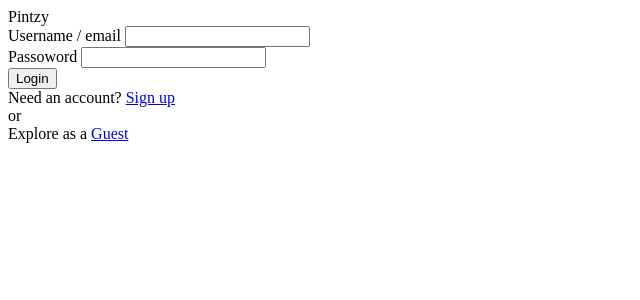
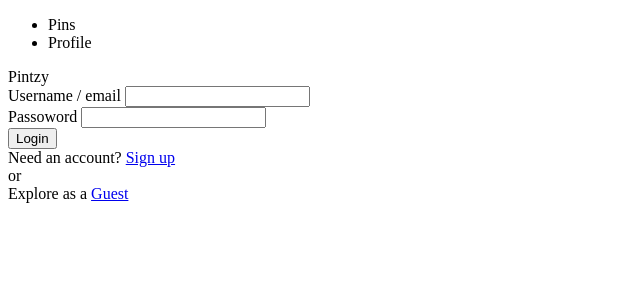
Before and after one commit to NafiurSiddiqui/Pinzy, a PHP site: page /src/html/app_guest.html in a window 1280 px wide. Shown: the top 300 px of the page, without its empty margins (0-640 px from the left). Run offline with PHP 8.4, Linux system fonts and the light colour scheme; some libraries are stand-ins or nearby versions.

Commit message:
sidebar in progress

```diff
--- a/src/html/app_guest.html
+++ b/src/html/app_guest.html
@@ -27,17 +27,29 @@
     <script defer type="module" src="../js/app.js"></script>
     <title>Pintzy - Pin aware your people.</title>
   </head>
-  <body>
+  <body class="flex">
+    <!-- sidebar -->
+    <aside class="absolute w-full max-h-screen h-screen bg-gray-200">
+      <!-- nav -->
+      <nav class="border-b border-gray-400 py-3 px-4">
+        <ul class="flex justify-around">
+          <li
+            class="font-semibold text-lg border border-r-1 border-r-gray-500 w-4/5 text-center text-color-light"
+          >
+            Pins
+          </li>
+          <li class="font-semibold text-lg w-4/5 text-center text-color-light">
+            Profile
+          </li>
+        </ul>
+      </nav>
+      <!-- cards -->
+    </aside>
     <header class="w-full p-2">
       <div><span class="font-semibold desktop:ml-6">Pintzy</span></div>
     </header>
-    <!-- sidebar -->
-    <aside>
-      <!-- nav -->
-      <!-- cards -->
-    </aside>
     <!-- pop up for input-->
-    <section class="flex flex-col items-center w-4/5 h-screen pt-4">
+    <section class="hidden flex-col items-center w-4/5 h-screen pt-4">
       <form
         action="#"
         class="py-6 px-2 border border-gray-300 w-full mt-4 flex justify-center flex-col items-center android-md/2:w-80 tablet-md:w-[26rem] tablet-md:px-6"
--- a/tailwind.css
+++ b/tailwind.css
@@ -9,6 +9,10 @@
 
   .navText {
     @apply text-sm;
+  }
+
+  .text-color-light {
+    @apply text-slate-500;
   }
 
   .borderTest {
```
